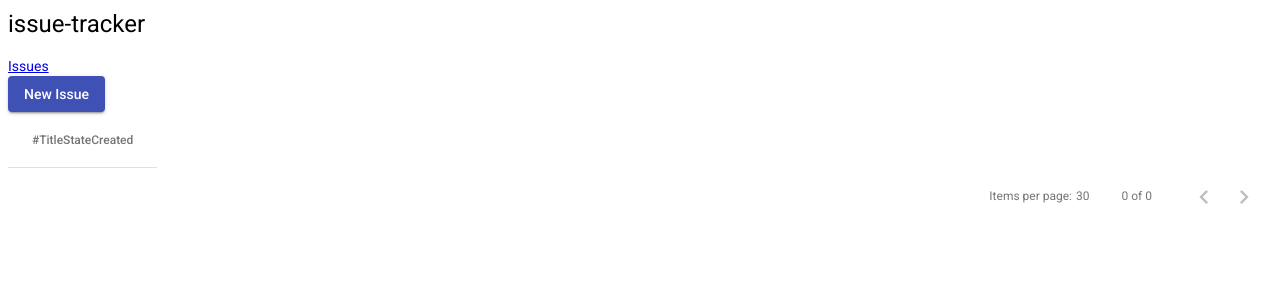
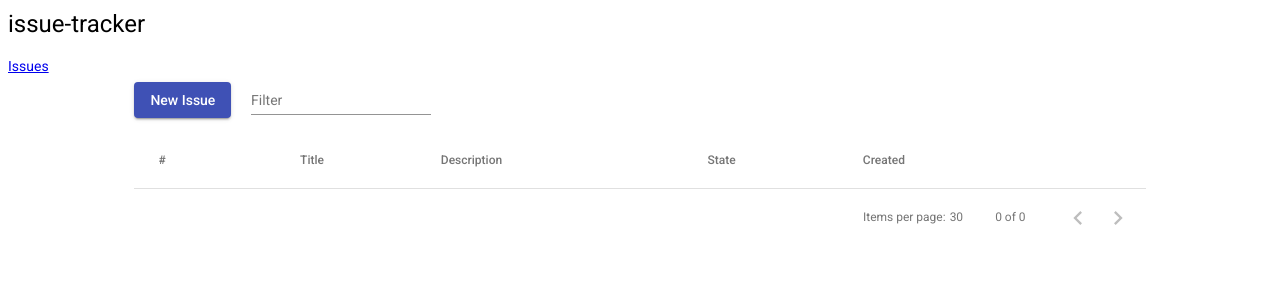
Before and after one commit to dimitrius5/issue-tracker, an Angular app: page /issues in a window 1280 px wide. Shown: the top 300 px of the page. Built offline with nearby package versions, Linux system fonts and the light colour scheme.

Commit message:
Table sorting & styling.

```diff
--- a/src/app/app.module.ts
+++ b/src/app/app.module.ts
@@ -11,6 +11,7 @@ import {MatButtonModule} from '@angular/material/button';
 import {MatChipsModule} from '@angular/material/chips';
 import { MatTableModule } from '@angular/material/table';
 import { MatPaginatorModule } from '@angular/material/paginator';
+import { MatSortModule } from '@angular/material/sort';
 
 import { IssuesComponent } from './issues/issues.component';
 import { IssueDetailComponent } from './issue-detail/issue-detail.component';
@@ -37,6 +38,7 @@ import { from } from 'rxjs';
     MatChipsModule,
     MatPaginatorModule,
     MatTableModule,
+    MatSortModule,
   ],
   providers: [{
     provide: LocalStorage,
--- a/src/app/issues/issues.component.html
+++ b/src/app/issues/issues.component.html
@@ -1,27 +1,34 @@
-<button routerLink="../detail" mat-raised-button color="primary" >New Issue</button>
-
-
+<div class="container">
+    <button routerLink="../detail" mat-raised-button color="primary">New Issue</button>
+    <mat-form-field class="filter">
+        <mat-label>Filter</mat-label>
+        <input matInput (keyup)="applyFilter($event)" placeholder="" #input>
+    </mat-form-field>
     <div class="example-table-container">
 
-    <table mat-table [dataSource]="issues" class="example-table"
-           matSort matSortActive="created" matSortDisableClear matSortDirection="desc">
+        <table mat-table [dataSource]="dataSource" class="example-table" matSort>
             <!-- Number Column -->
             <ng-container matColumnDef="id">
-        <th mat-header-cell *matHeaderCellDef>#</th>
+                <th mat-header-cell *matHeaderCellDef mat-sort-header>#</th>
                 <td mat-cell *matCellDef="let row">{{row.id}}</td>
             </ng-container>
 
             <!-- Title Column -->
             <ng-container matColumnDef="title">
-        <th mat-header-cell *matHeaderCellDef>Title</th>
+                <th mat-header-cell *matHeaderCellDef mat-sort-header>Title</th>
                 <td mat-cell *matCellDef="let row">{{row.title}}</td>
+            </ng-container>
+
+            <!-- Desc Column -->
+            <ng-container matColumnDef="desc">
+                <th mat-header-cell *matHeaderCellDef mat-sort-header>Description</th>
+                <td mat-cell *matCellDef="let row">{{row.desc}}</td>
             </ng-container>
 
             <!-- State Column -->
             <ng-container matColumnDef="open">
-        <th mat-header-cell *matHeaderCellDef>State</th>
+                <th mat-header-cell *matHeaderCellDef mat-sort-header>State</th>
                 <td mat-cell *matCellDef="let row">{{row.open}}</td>
-
             </ng-container>
 
             <!-- Created Column -->
@@ -33,7 +40,8 @@
             </ng-container>
 
             <tr mat-header-row *matHeaderRowDef="displayedColumns"></tr>
-      <tr mat-row *matRowDef="let row; columns: displayedColumns;"></tr>
+            <tr mat-row *matRowDef="let row; columns: displayedColumns;" [routerLink]="['../detail/', row.id]"></tr>
         </table>
     </div>
     <mat-paginator [length]="resultsLength" [pageSize]="30"></mat-paginator>
+</div>
--- a/src/app/issues/issues.component.ts
+++ b/src/app/issues/issues.component.ts
@@ -3,8 +3,9 @@ import { Issue } from '../issue';
 import { IssueService } from '../issue.service';
 import { from } from 'rxjs';
 
-import {MatPaginator} from '@angular/material/paginator';
-import {MatSort} from '@angular/material/sort';
+import { MatPaginator } from '@angular/material/paginator';
+import { MatSort } from '@angular/material/sort';
+import { MatTableDataSource } from '@angular/material/table';
 
 @Component({
   selector: 'app-issues',
@@ -12,8 +13,9 @@ import {MatSort} from '@angular/material/sort';
   styleUrls: ['./issues.component.sass']
 })
 export class IssuesComponent implements AfterViewInit {
-  displayedColumns: string[] = ['id', 'title', 'open', 'created'];
+  displayedColumns: string[] = ['id', 'title', 'desc', 'open', 'created'];
   issues = this.issueService.getAllIssues();
+  dataSource = new MatTableDataSource(this.issues);
   resultsLength = this.issues.length;
 
   @ViewChild(MatPaginator) paginator: MatPaginator;
@@ -22,10 +24,17 @@ export class IssuesComponent implements AfterViewInit {
   constructor(
     private issueService: IssueService,
   ) {
-   }
+  }
 
-   ngAfterViewInit(): void {
-     console.log(this.issues);
+  ngAfterViewInit(): void {
+    this.dataSource.paginator = this.paginator;
+    this.dataSource.sort = this.sort;
+    console.log(this.issues);
+  }
+
+  applyFilter(event: Event) {
+    const filterValue = (event.target as HTMLInputElement).value;
+    this.dataSource.filter = filterValue.trim().toLowerCase();
   }
 
 }
--- a/src/styles.sass
+++ b/src/styles.sass
@@ -1 +1,12 @@
 /* You can add global styles to this file, and also import other style files */
+.container
+    width: 80%
+    margin: 0 auto
+table
+    width: 100%
+.mat-row
+    cursor: pointer
+    :hover
+        background-color: #858ebb
+.filter
+    margin-left: 20px
```
Lines whose indentation alone changed are shown as unchanged.
